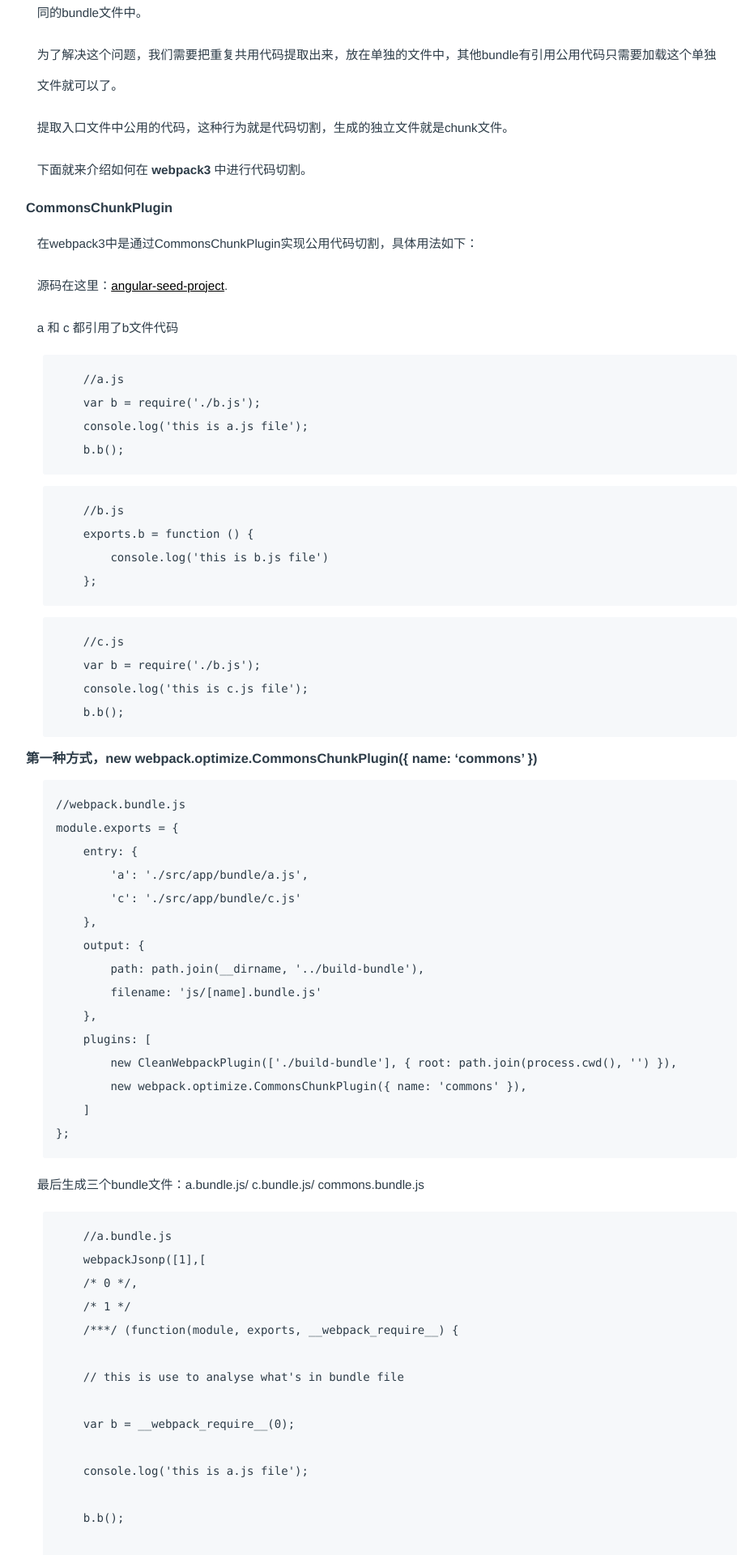
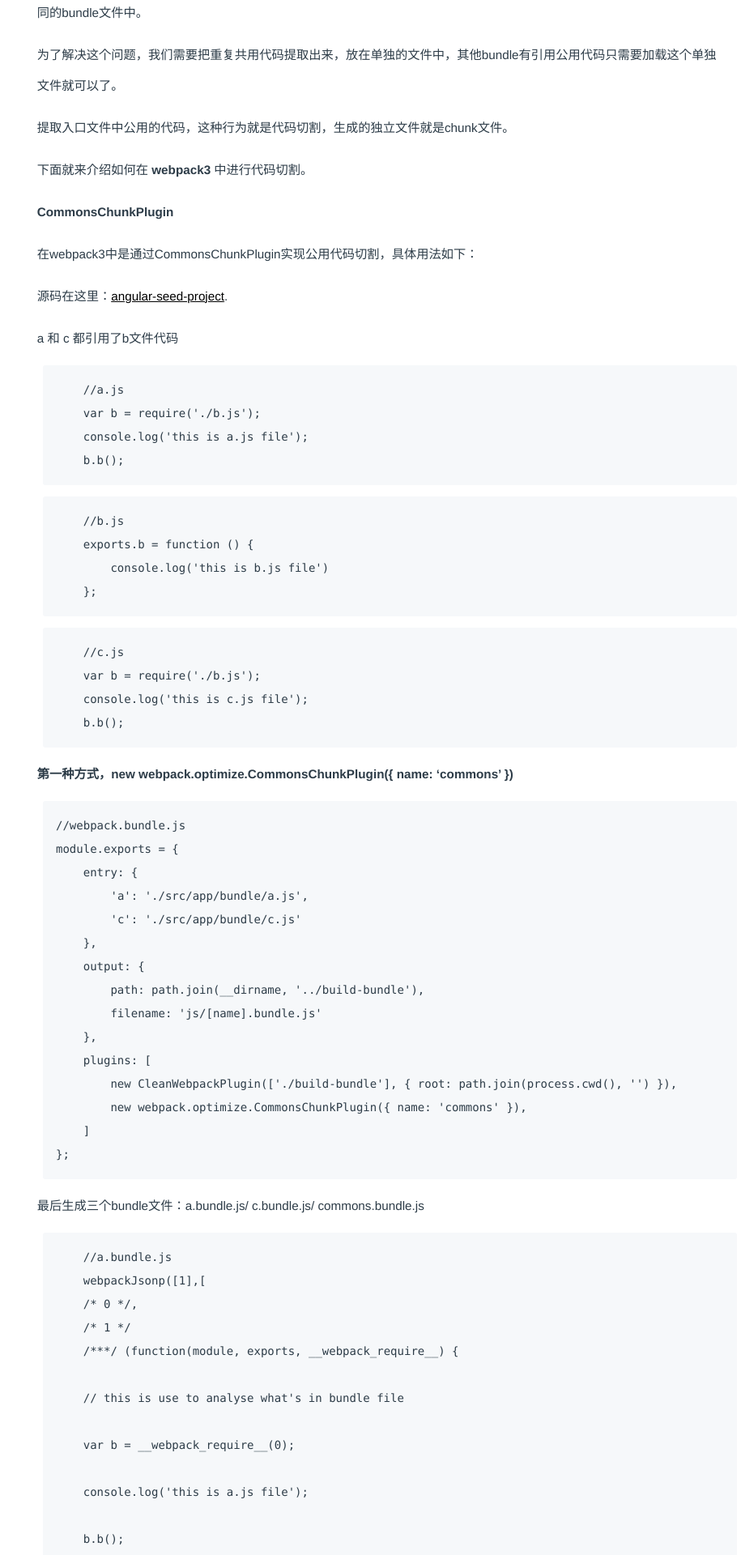
Before and after one commit to LiMeii/LiMeii.github.io, a Jekyll site: the page built from _posts/2018-10-07-webpack-code-splitting.md, in a window 1280 px wide. Shown: the part 342-2262 px from the top of the page at 81% size, without its empty margins (177-1092 px from the left). Built offline with Jekyll 4.4.1, drawn with Linux system fonts in a browser that asks for light colours.

````diff
--- a/_posts/2018-10-07-webpack-code-splitting.md
+++ b/_posts/2018-10-07-webpack-code-splitting.md
@@ -27,7 +27,11 @@ layout: post
 
 下面就来介绍如何在 **webpack3** 中进行代码切割。
 
-### CommonsChunkPlugin
+
+
+**CommonsChunkPlugin**
+
+
 
 在webpack3中是通过CommonsChunkPlugin实现公用代码切割，具体用法如下：
 
@@ -55,7 +59,7 @@ a 和 c 都引用了b文件代码
     b.b();
 ```
 
-### 第一种方式，new webpack.optimize.CommonsChunkPlugin({ name: 'commons' })
+**第一种方式，new webpack.optimize.CommonsChunkPlugin({ name: 'commons' })**
 
 ```js
 //webpack.bundle.js
@@ -136,7 +140,9 @@ module.exports = {
 CommonsChunkPlugin定义了公用代码需要放到commons.bundle.js文件中，在webpack打包过程中，发现没有commons这个bundle文件，会新创建这个文件，并且把入口文件a.js和c.j这个文件中共用代码（b.js）抽取出来放到commons.bundle.js文件中。a 和 c budnle文件中只保留自己的代码。
 
 
-### 第二章方式，new webpack.optimize.CommonsChunkPlugin({ name: 'c' })
+
+**第二章方式，new webpack.optimize.CommonsChunkPlugin({ name: 'c' })**
+
 
 
 我们把commons换成c，最后生成两个bundle文件 a.bunlde.js/ c.bundle.js
````
